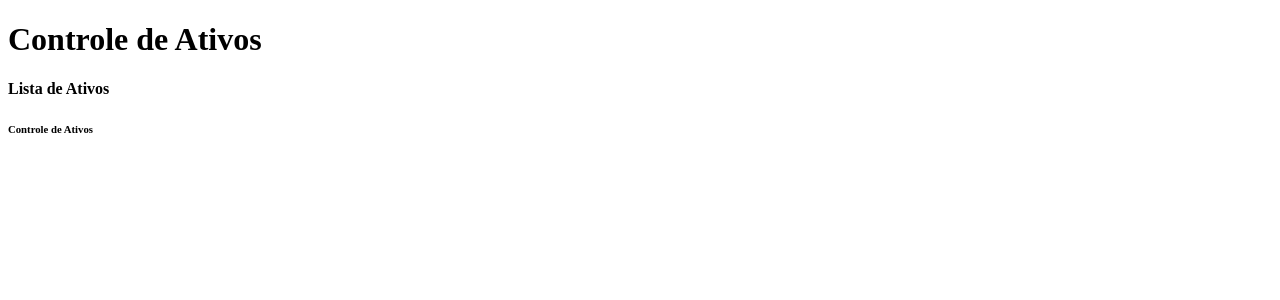
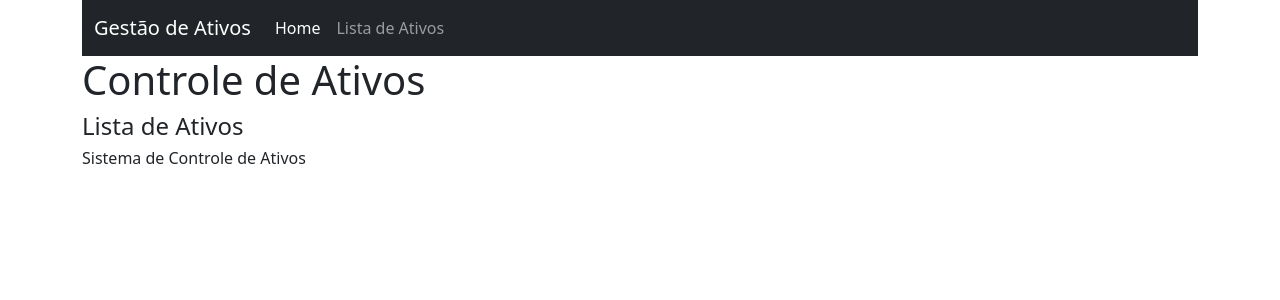
Before and after one commit to C-Freire/SistemaCadastro, a Django app: page /ativos/listar_ativos/ in a window 1280 px wide. Shown: the top 300 px of the page. Run offline with Django 4.2, Linux system fonts and the light colour scheme; data that the repository does not hold is empty.

Commit message:
Criando templates

```diff
--- a/Ativo/views.py
+++ b/Ativo/views.py
@@ -12,7 +12,6 @@
     ativo = Ativo.objects.filter(id=pk)[0]
 
     informacoes = {
-        'detalhes_ativo':ativo
+        'detalhes_ativo': ativo
     }
-
-    return render(request, 'ativo/detalhes_ativo.html', informacoes)
+    return render(request, 'ativos/detalhes_ativo.html', informacoes)
--- a/Templates/Ativos/listar_ativos.html
+++ b/Templates/Ativos/listar_ativos.html
@@ -8,12 +8,14 @@
 {% block conteudo %}
 
 {% for ativo in ativos%}
-{{ ativo }}<br>
+<dl> {{ ativo }}
+<a class="btn btn-outline-info" href="{% url 'ativos:detalhes_ativo' pk=ativo.id %}">detalhes</a>
+</dl>
 {% endfor %}
 
 {% endblock %}
 
 
 {% block rodape %}
-Controle de Ativos
+Sistema de Controle de Ativos
 {% endblock %}
--- a/Templates/base.html
+++ b/Templates/base.html
@@ -5,8 +5,36 @@
     <meta http-equiv="X-UA-Compatible" content="IE=edge">
     <meta name="viewport" content="width=device-width, initial-scale=1.0">
     <title>Document</title>
+
+    <!-- CSS only -->
+    <link href="https://cdn.jsdelivr.net/npm/bootstrap@5.1.3/dist/css/bootstrap.min.css" rel="stylesheet" integrity="sha384-1BmE4kWBq78iYhFldvKuhfTAU6auU8tT94WrHftjDbrCEXSU1oBoqyl2QvZ6jIW3" crossorigin="anonymous">
+
+    <!-- JavaScript Bundle with Popper -->
+    <script src="https://cdn.jsdelivr.net/npm/bootstrap@5.1.3/dist/js/bootstrap.bundle.min.js" integrity="sha384-ka7Sk0Gln4gmtz2MlQnikT1wXgYsOg+OMhuP+IlRH9sENBO0LRn5q+8nbTov4+1p" crossorigin="anonymous"></script>
+
 </head>
 <body>
+
+    <div class="container">
+
+        <nav class="navbar navbar-expand-lg navbar-dark bg-dark">
+            <div class="container-fluid">
+            <a class="navbar-brand" href="#">Gestão de Ativos</a>
+            <button class="navbar-toggler" type="button" data-bs-toggle="collapse" data-bs-target="#navbarNav" aria-controls="navbarNav" aria-expanded="false" aria-label="Toggle navigation">
+                <span class="navbar-toggler-icon"></span>
+            </button>
+            <div class="collapse navbar-collapse" id="navbarNav">
+                <ul class="navbar-nav">
+                <li class="nav-item">
+                    <a class="nav-link active" aria-current="page" href="#">Home</a>
+                </li>
+                <li class="nav-item">
+                    <a class="nav-link" href="{% url 'ativos:listar_ativos' %}">Lista de Ativos</a>
+                </li>
+
+            </div>
+            </div>
+        </nav>
 
         <h1>Controle de Ativos</h1>
 
@@ -26,6 +54,7 @@
 
             {% endblock %}
         </h6>
+    </div>
 
 </body>
 </html>
--- a/project/settings.py
+++ b/project/settings.py
@@ -19,7 +19,7 @@
 
 # Build paths inside the project like this: BASE_DIR / 'subdir'.
 BASE_DIR = Path(__file__).resolve().parent.parent
-TEMPLATE_DIR = os.path.join(BASE_DIR, 'Templates/')
+TEMPLATE_DIR = os.path.join(BASE_DIR,'Templates/')
 
 
 # Quick-start development settings - unsuitable for production
@@ -62,7 +62,7 @@
 TEMPLATES = [
     {
         'BACKEND': 'django.template.backends.django.DjangoTemplates',
-        'DIRS': [TEMPLATE_DIR],
+        'DIRS': [TEMPLATE_DIR,],
         'APP_DIRS': True,
         'OPTIONS': {
             'context_processors': [
```
Also changed, not shown: Templates/Ativos/detalhes_ativo.html (+14 -7 lines), Ativo/migrations/0003_alter_categoria_options_and_more.py (added), Ativo/urls.py (line endings or trailing spaces). Lines whose indentation alone changed are shown as unchanged.
